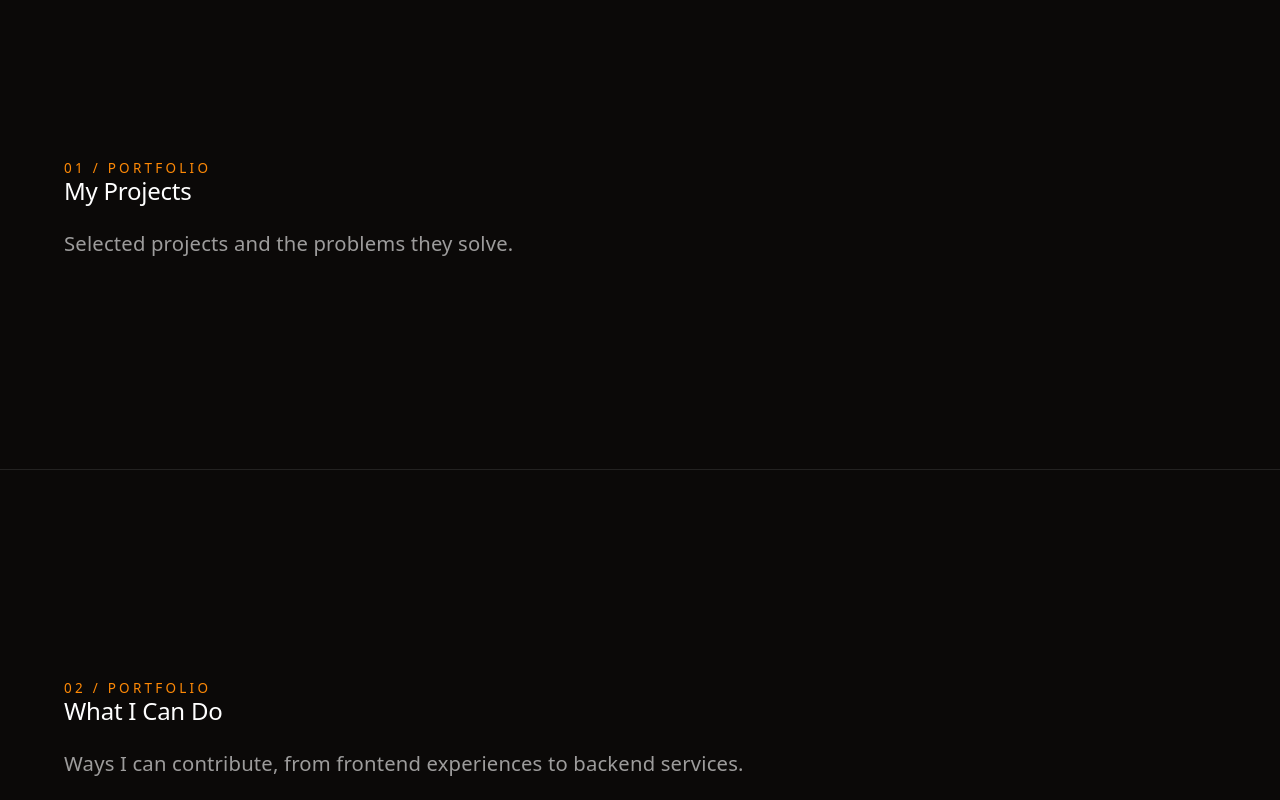
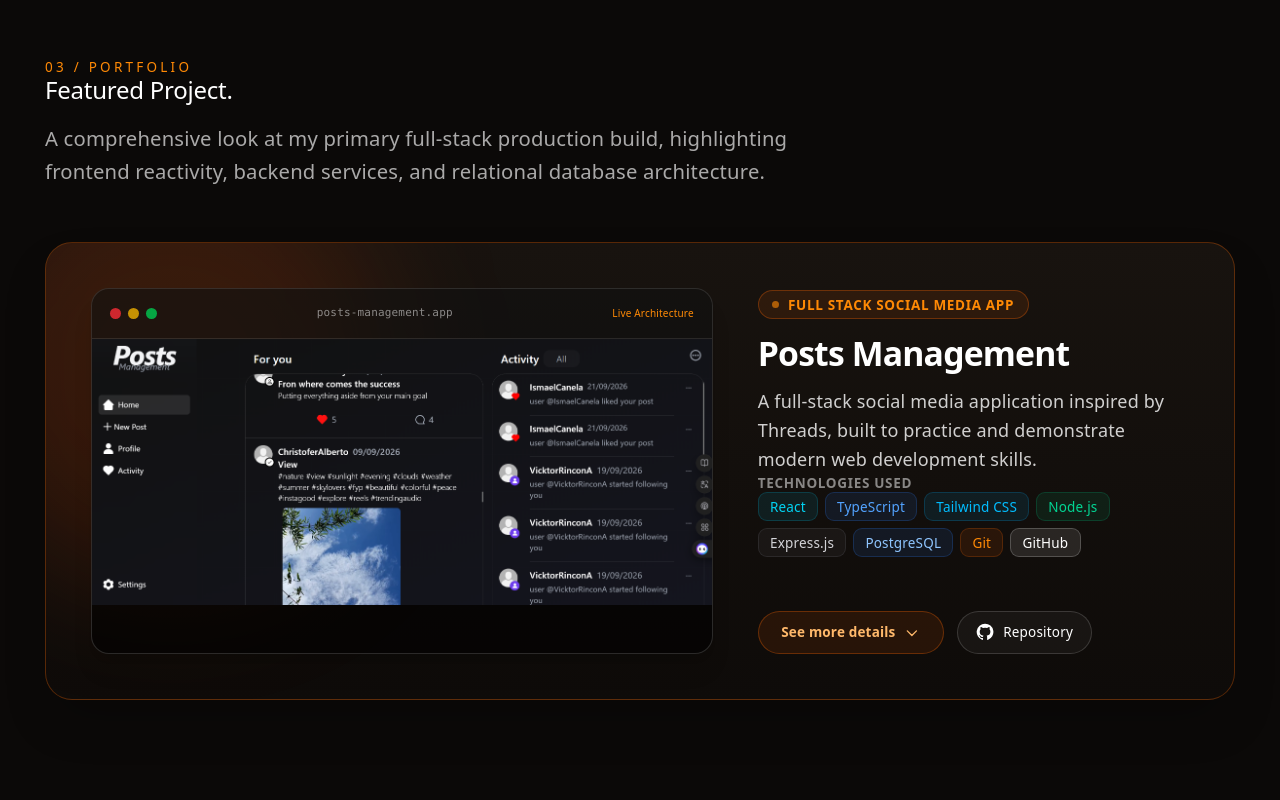
Before and after one commit to JuanLuis-stack/portfolio, a React app: page / in a window 1280 px wide. Shown: the part 3200-4000 px from the top of the page. Built offline with nearby package versions, Linux system fonts and the light colour scheme; the HTML template or start-up script is replaced by a standard one.

Commit message:
feat(projects): create MyProjects component with featured card and expandable breakdown

```diff
--- a/src/App.tsx
+++ b/src/App.tsx
@@ -2,13 +2,9 @@ import Navbar from "./components/Navbar";
 import Header from "./components/Header";
 import AboutMe from "./components/AboutMe";
 import TechStack from "./components/TechStack";
+import MyProjects from "./components/MyProjects";
 
 const sections = [
-  {
-    id: "my-projects",
-    title: "My Projects",
-    description: "Selected projects and the problems they solve.",
-  },
   {
     id: "what-i-can-do",
     title: "What I Can Do",
@@ -36,6 +32,7 @@ function App() {
       <Header />
       <AboutMe />
       <TechStack />
+      <MyProjects />
       {sections.map((section, index) => (
         <section
           key={section.id}
--- /dev/null
+++ b/src/components/MyProjects.tsx
@@ -0,0 +1,193 @@
+import { useState } from "react";
+
+const projectTechs = [
+  { name: "React", color: "text-cyan-400 border-cyan-500/20 bg-cyan-500/10" },
+  { name: "TypeScript", color: "text-blue-400 border-blue-500/20 bg-blue-500/10" },
+  { name: "Tailwind CSS", color: "text-sky-400 border-sky-500/20 bg-sky-500/10" },
+  { name: "Node.js", color: "text-emerald-400 border-emerald-500/20 bg-emerald-500/10" },
+  { name: "Express.js", color: "text-zinc-300 border-zinc-500/20 bg-zinc-500/10" },
+  { name: "PostgreSQL", color: "text-blue-300 border-blue-500/20 bg-blue-500/10" },
+  { name: "Git", color: "text-orange-400 border-orange-500/20 bg-orange-500/10" },
+  { name: "GitHub", color: "text-white border-white/20 bg-white/10" },
+];
+
+function MyProjects() {
+  const [showDetails, setShowDetails] = useState(false);
+
+  return (
+    <section
+      id="my-projects"
+      aria-labelledby="my-projects-title"
+      className="flex min-h-[65svh] scroll-mt-20 items-center border-t border-white/10 px-6 py-24 sm:px-10"
+    >
+      <div className="mx-auto w-full max-w-6xl">
+        <div className="mb-12">
+          <p className="mb-4 text-xs font-medium uppercase tracking-[0.24em] text-orange-400">
+            03 / Portfolio
+          </p>
+          <h2
+            id="my-projects-title"
+            className="mb-4 text-4xl font-semibold tracking-tight text-white sm:text-5xl"
+          >
+            Featured Project.
+          </h2>
+          <p className="max-w-2xl text-base leading-relaxed text-white/65 sm:text-lg">
+            A comprehensive look at my primary full-stack production build,
+            highlighting frontend reactivity, backend services, and relational database architecture.
+          </p>
+        </div>
+
+        {/* Featured Showcase Card */}
+        <div className="relative overflow-hidden rounded-3xl border border-orange-500/30 bg-gradient-to-b from-[#18130f] to-[#0e0b09] p-6 shadow-2xl backdrop-blur-xl sm:p-8 lg:p-10">
+          {/* Ambient Glow */}
+          <div
+            aria-hidden="true"
+            className="pointer-events-none absolute -left-20 -top-20 h-96 w-96 rounded-full bg-orange-600/15 blur-3xl"
+          />
+
+          <div className="relative z-10 grid grid-cols-1 gap-8 lg:grid-cols-12 lg:gap-10">
+            {/* Project Image Frame (Left Column) */}
+            <div className="group relative overflow-hidden rounded-2xl border border-white/15 bg-black/60 shadow-xl lg:col-span-7">
+              {/* Browser / App Header bar */}
+              <div className="flex items-center justify-between border-b border-white/10 bg-white/[0.04] px-4 py-2.5">
+                <div className="flex items-center gap-1.5">
+                  <span className="h-2.5 w-2.5 rounded-full bg-red-500/80" />
+                  <span className="h-2.5 w-2.5 rounded-full bg-yellow-500/80" />
+                  <span className="h-2.5 w-2.5 rounded-full bg-green-500/80" />
+                </div>
+                <span className="font-mono text-[11px] text-white/50">
+                  posts-management.app
+                </span>
+                <span className="text-[10px] text-orange-400">Live Architecture</span>
+              </div>
+
+              {/* Screenshot Image */}
+              <div className="overflow-hidden bg-[#0a0a0c]">
+                <img
+                  src="/project-threads.png"
+                  alt="Posts Management - Full-stack social media application"
+                  className="w-full object-cover object-top transition-transform duration-500 group-hover:scale-[1.02]"
+                />
+              </div>
+            </div>
+
+            {/* Project Details (Right Column) */}
+            <div className="flex flex-col justify-between lg:col-span-5">
+              <div>
+                <div className="mb-3 inline-flex items-center gap-2 rounded-full border border-orange-500/30 bg-orange-500/10 px-3 py-1 text-xs font-semibold uppercase tracking-wider text-orange-400">
+                  <span className="h-1.5 w-1.5 rounded-full bg-orange-400 animate-pulse" />
+                  Full Stack Social Media App
+                </div>
+
+                <h3 className="mb-3 text-2xl font-bold tracking-tight text-white sm:text-3xl">
+                  Posts Management
+                </h3>
+
+                {/* Basic explanation */}
+                <p className="mb-5 text-sm leading-relaxed text-white/80 sm:text-base">
+                  A full-stack social media application inspired by Threads, built
+                  to practice and demonstrate modern web development skills.
+                </p>
+
+                {/* Tech Badges */}
+                <div className="mb-6">
+                  <p className="mb-2 text-xs font-semibold uppercase tracking-wider text-white/50">
+                    Technologies Used
+                  </p>
+                  <div className="flex flex-wrap gap-1.5">
+                    {projectTechs.map((tech) => (
+                      <span
+                        key={tech.name}
+                        className={`rounded-lg border px-2.5 py-1 text-xs font-medium ${tech.color}`}
+                      >
+                        {tech.name}
+                      </span>
+                    ))}
+                  </div>
+                </div>
+
+                {/* Expandable Technical Deep-Dive */}
+                {showDetails && (
+                  <div className="space-y-4 rounded-2xl border border-white/10 bg-black/40 p-4 text-xs sm:text-sm text-white/80 animate-in fade-in duration-300">
+                    <div>
+                      <h4 className="mb-1 font-semibold text-orange-400">
+                        Frontend:
+                      </h4>
+                      <p className="leading-relaxed text-white/70">
+                        Built a component-based user interface with React and
+                        TypeScript, using reusable components, React hooks, Context API
+                        for shared state, and responsive styling with Tailwind CSS.
+                      </p>
+                    </div>
+
+                    <div className="border-t border-white/10 pt-3">
+                      <h4 className="mb-1 font-semibold text-emerald-400">
+                        Backend:
+                      </h4>
+                      <p className="leading-relaxed text-white/70">
+                        Developed a backend with Node.js and Express.js to handle API
+                        requests and application logic, connecting the frontend with the
+                        database.
+                      </p>
+                    </div>
+
+                    <div className="border-t border-white/10 pt-3">
+                      <h4 className="mb-1 font-semibold text-sky-400">
+                        Database:
+                      </h4>
+                      <p className="leading-relaxed text-white/70">
+                        Used PostgreSQL to store and manage application data,
+                        implementing relational structures and SQL queries to support
+                        user profiles, posts, and follow relationships.
+                      </p>
+                    </div>
+                  </div>
+                )}
+              </div>
+
+              {/* Action Buttons */}
+              <div className="mt-6 flex flex-wrap items-center gap-3">
+                <button
+                  type="button"
+                  onClick={() => setShowDetails(!showDetails)}
+                  className="inline-flex items-center gap-2 rounded-full border border-orange-500/30 bg-orange-500/10 px-5 py-2.5 text-xs font-semibold text-orange-300 transition-all hover:border-orange-500 hover:bg-orange-500 hover:text-white"
+                >
+                  <span>{showDetails ? "Hide details" : "See more details"}</span>
+                  <svg
+                    className={`h-3.5 w-3.5 transition-transform duration-200 ${
+                      showDetails ? "rotate-180" : ""
+                    }`}
+                    fill="none"
+                    stroke="currentColor"
+                    viewBox="0 0 24 24"
+                  >
+                    <path
+                      strokeLinecap="round"
+                      strokeLinejoin="round"
+                      strokeWidth={2}
+                      d="M19 9l-7 7-7-7"
+                    />
+                  </svg>
+                </button>
+
+                <a
+                  href="https://github.com/JuanLuis-stack"
+                  target="_blank"
+                  rel="noreferrer"
+                  className="inline-flex items-center gap-2 rounded-full border border-white/15 bg-white/[0.04] px-4 py-2.5 text-xs font-medium text-white transition-colors hover:border-white/30 hover:bg-white/[0.08]"
+                >
+                  <svg className="h-4 w-4 fill-current" viewBox="0 0 24 24">
+                    <path d="M12 .9a11.1 11.1 0 0 0-3.51 21.63c.55.1.76-.24.76-.54v-2.1c-3.1.68-3.75-1.32-3.75-1.32-.5-1.29-1.23-1.63-1.23-1.63-1.01-.69.08-.68.08-.68 1.12.08 1.71 1.15 1.71 1.15 1 1.7 2.62 1.21 3.26.92.1-.72.39-1.21.71-1.49-2.47-.28-5.06-1.23-5.06-5.49 0-1.21.43-2.2 1.15-2.98-.11-.28-.5-1.41.11-2.94 0 0 .94-.3 3.06 1.14a10.63 10.63 0 0 1 5.57 0c2.13-1.44 3.06-1.14 3.06-1.14.61 1.53.23 2.66.11 2.94.72.78 1.15 1.77 1.15 2.98 0 4.27-2.6 5.21-5.08 5.48.4.35.75 1.02.75 2.06v3.1c0 .3.2.65.77.54A11.1 11.1 0 0 0 12 .9Z" />
+                  </svg>
+                  <span>Repository</span>
+                </a>
+              </div>
+            </div>
+          </div>
+        </div>
+      </div>
+    </section>
+  );
+}
+
+export default MyProjects;
```
Also changed, not shown: public/project-threads.png (added), 1 other file (tests, documents, lock files or other folders).
